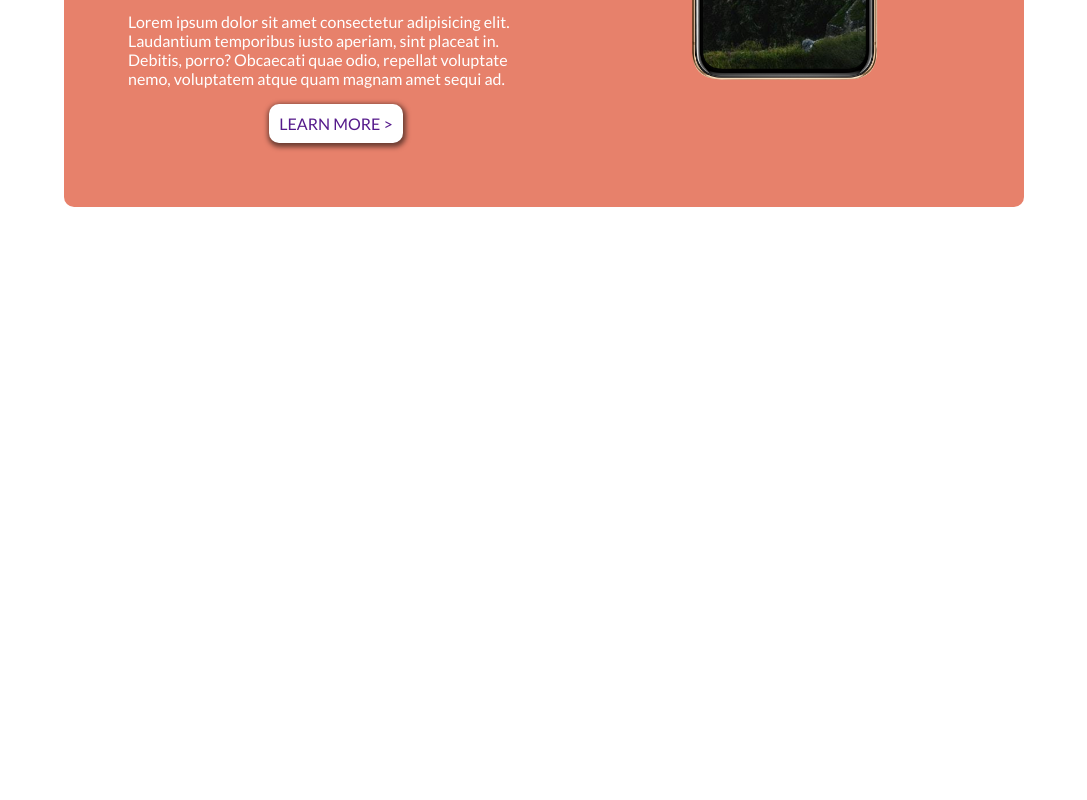
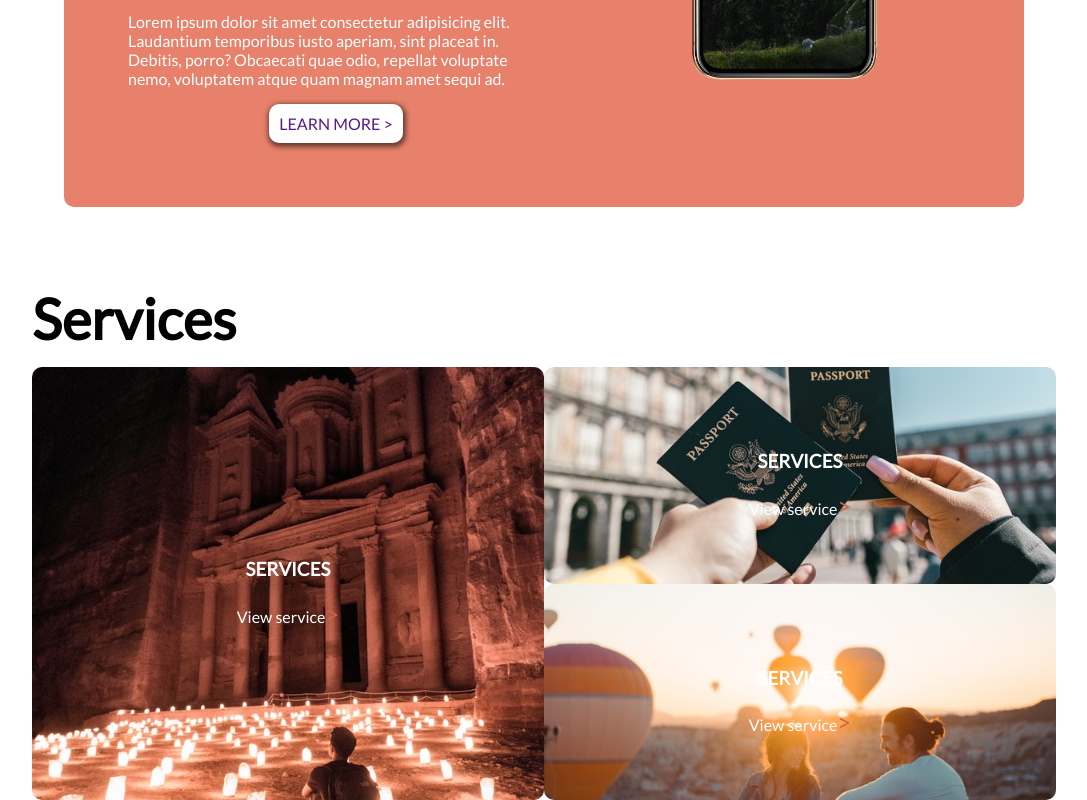
Before and after one commit to Loreshadow/Travel-Together, a website: page index.html in a window 1280 px wide. Shown: the part 485-1285 px from the top of the page, without its empty margins (96-1183 px from the left). Before the commit the page ends 800 px from the top, so only its background shows below. Drawn offline with Linux system fonts and the light colour scheme; files whose address does not match are found by name.

Commit message:
added services sections

```diff
--- /dev/null
+++ b/assets/scss/abstract/mixins.scss
@@ -0,0 +1,27 @@
+@use "../abstract/variables" as v;
+@use "../base/typography" as typo;
+@use "../base/base.scss" as base;
+
+@mixin card ($bg-img) {
+    width: 100%;
+    border-radius: v.$radius;
+    background-image: url($bg-img);
+    background-position: center;
+    background-size: cover;
+    display: flex;
+    align-items: center;
+    justify-content: center;
+    padding: 12.5%;
+}
+
+@mixin card-content {
+    display: flex;
+    flex-direction: column;
+    align-items: center;
+    width: 100%;
+    color: white;
+}
+@mixin card-cta {
+    text-decoration: none;
+    color: white;
+}
--- a/assets/scss/base/_base.scss
+++ b/assets/scss/base/_base.scss
@@ -12,3 +12,7 @@ body {
 h1 {
     font-size: 3rem;
 }
+h2 {
+    font-size: 3.5rem;
+    margin-bottom: 1.5%;
+}
--- a/assets/scss/component/_card.scss
+++ b/assets/scss/component/_card.scss
@@ -2,19 +2,22 @@
 @use "../base/typography" as typo;
 @use "../base/base.scss" as base;
 
-.card-container {
+.cards-container {
     display: flex;
     justify-content: center;
     width: 100%;
+}
+.card-container-left {
+    width: 40%;
+
+    .card {
+        height: 100%;
+    }
 }
 
 .card-container-right {
     display: flex;
     flex-direction: column;
     justify-content: center;
+    width: 40%;
 }
-
-.card {
-    width: 40%;
-    border-radius: v.$radius;
-}
--- /dev/null
+++ b/assets/scss/main/_services.scss
@@ -0,0 +1,37 @@
+@use "../abstract/variables" as v;
+@use "../base/typography" as typo;
+@use "../base/base.scss" as base;
+@use "../component/card" as card;
+@use "../abstract/mixins.scss" as mixin;
+// fichier scss de la section services du site
+
+.service-heading {
+    margin: 0 auto;
+    display: flex;
+    justify-content: flex-start;
+    width: 80%;
+}
+
+.card {
+    @include mixin.card(("../img/img/homme-assis-batiment.jpg"));
+    .card-content {
+        @include mixin.card-content;
+
+        .card-cta {
+            @include mixin.card-cta;
+        }
+    }
+
+}
+.card-container-right > .card:nth-of-type(1) {
+    background-image: url("../img/img/passport.jpg");
+}
+.card-container-right > .card:nth-of-type(2) {
+    background-image: url("../img/img/montgolfiere.jpg");
+}
+
+.card-cta::after {
+    content: ">";
+    color: #CD654C;
+    font-size: 1.5rem;
+}
--- a/assets/scss/style.scss
+++ b/assets/scss/style.scss
@@ -14,3 +14,4 @@
 
 // main content
 @use "main/banner";
+@use "main/services";
--- a/index.html
+++ b/index.html
@@ -32,6 +32,35 @@
             <img src="assets/img/img/mockup-travel-iphone.png" alt="">
         </div>
     </section>
+    <section id="services">
+        <div class="service-heading">
+            <h2>Services</h2>
+        </div>
+        <div class="cards-container">
+            <div class="card-container-left">
+                <div class="card">
+                    <div class="card-content">
+                        <h3>SERVICES</h3>
+                        <a href="" class="card-cta">View service</a>
+                    </div>
+                </div>
+            </div>
+            <div class="card-container-right">
+                <div class="card">
+                    <div class="card-content">
+                        <h3>SERVICES</h3>
+                        <a href="" class="card-cta">View service</a>
+                    </div>
+                </div>
+                <div class="card">
+                    <div class="card-content">
+                        <h3>SERVICES</h3>
+                        <a href="" class="card-cta">View service</a>
+                    </div>
+                </div>
+        </div>
+
+    </section>
    </main>
 </body>
 </html>
```
Also changed, not shown: assets/css/abstract/mixins.css (added), assets/css/style.css, 2 other files.
